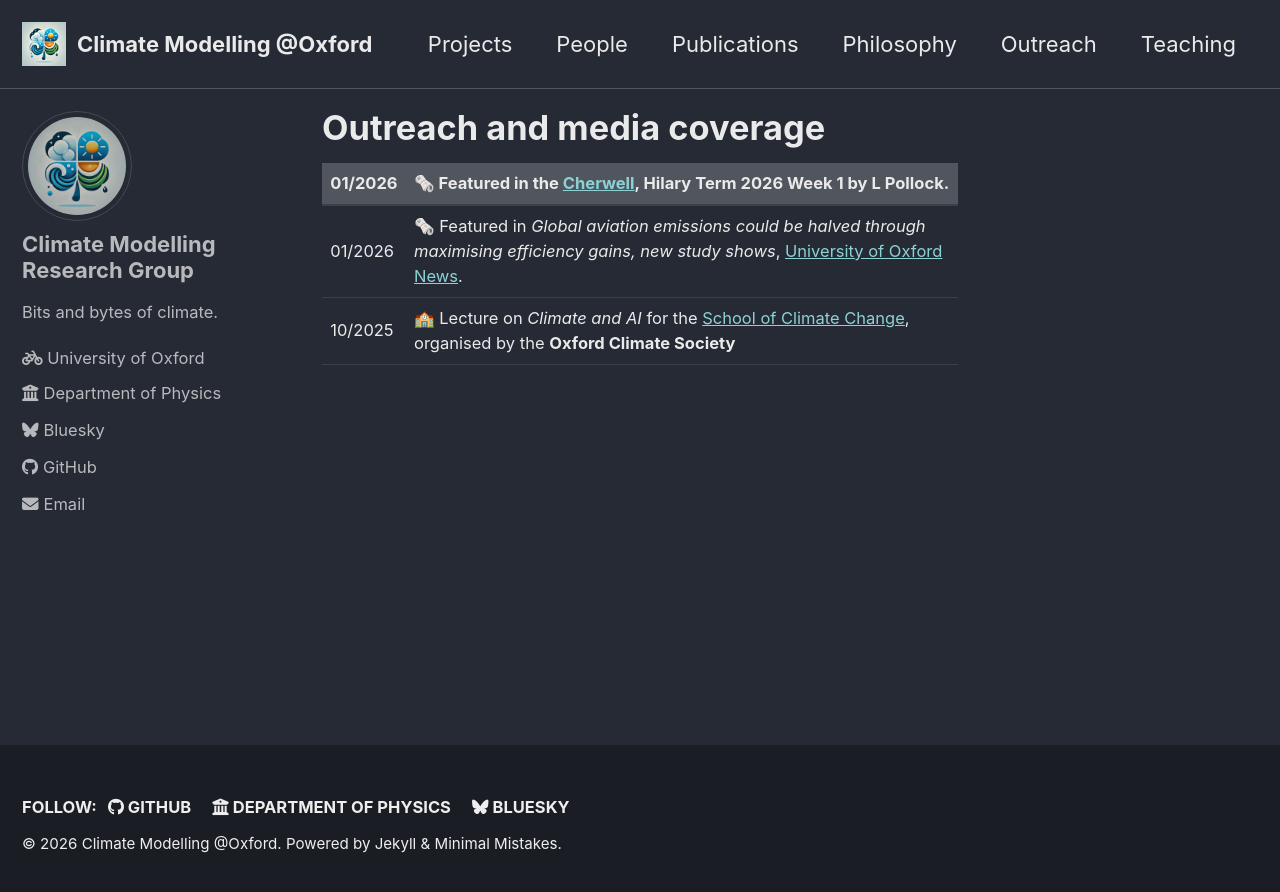
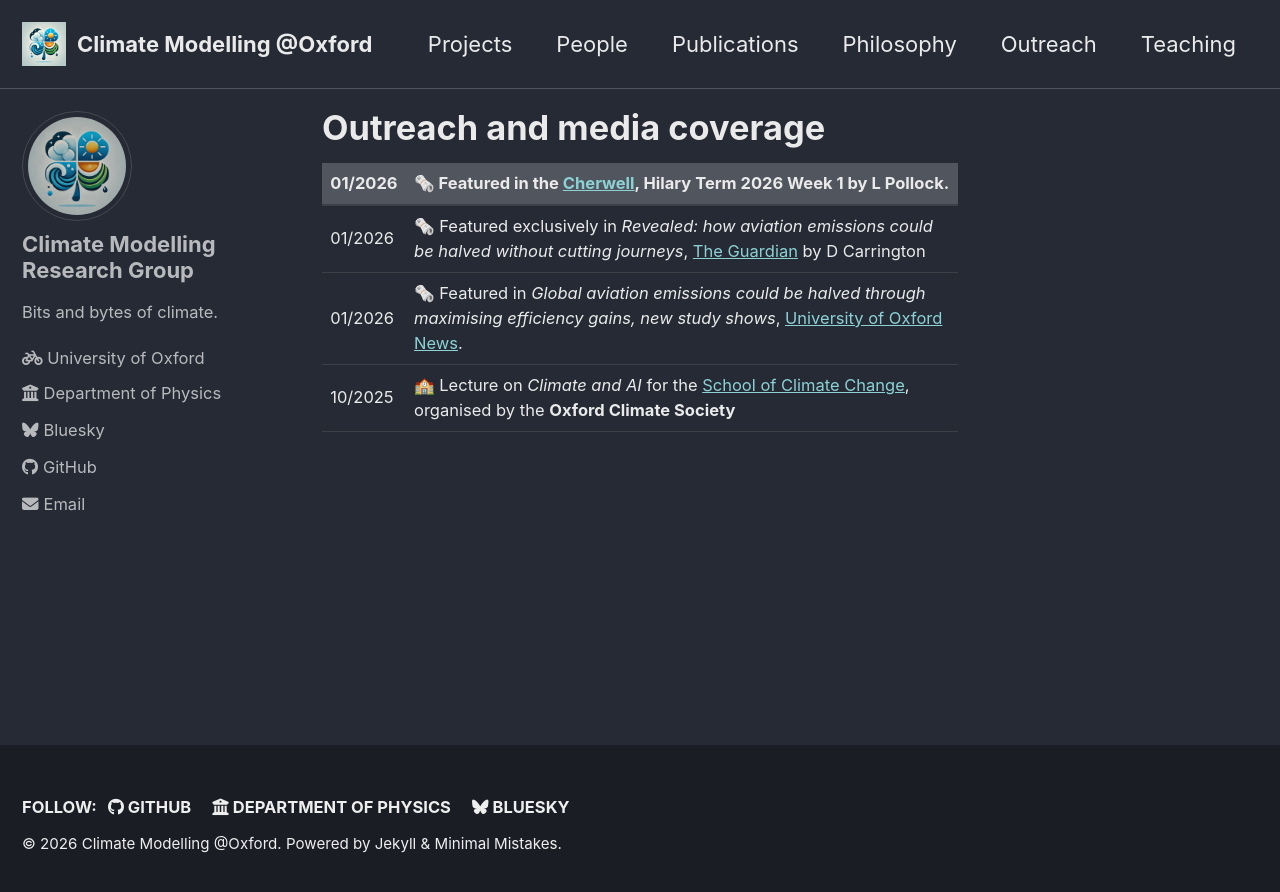
Before and after one commit to climate-modelling/climate-modelling.github.io, a Jekyll site: the page built from _pages/outreach.md, in a window 1280 px wide. Shown: the top 892 px of the page. Built offline with Jekyll 4.4.1, drawn with Linux system fonts in a browser that asks for light colours; cached includes are drawn as plain includes.

Commit message:
Add new feature mention in outreach.md

```diff
--- a/_pages/outreach.md
+++ b/_pages/outreach.md
@@ -7,5 +7,6 @@ author_profile: true
 
 |01/2026| 🗞️ Featured in the [Cherwell](https://cherwell.org/wp-content/uploads/2026/01/week-1-print-1.pdf), Hilary Term 2026 Week 1 by L Pollock.
 |-|-|
+|01/2026| 🗞️ Featured exclusively in _Revealed: how aviation emissions could be halved without cutting journeys_, [The Guardian](https://www.theguardian.com/environment/2026/jan/07/aviation-emissions-halved-flights-efficiently-study) by D Carrington
 |01/2026| 🗞️ Featured in _Global aviation emissions could be halved through maximising efficiency gains, new study shows_, [University of Oxford News](https://www.ox.ac.uk/news/2026-01-07-global-aviation-emissions-could-be-halved-through-maximising-efficiency-gains-new).
 |10/2025| 🏫 Lecture on _Climate and AI_ for the [School of Climate Change](https://oxfordclimatesociety.com/school-of-climate-change), organised by the __Oxford Climate Society__ |
```
